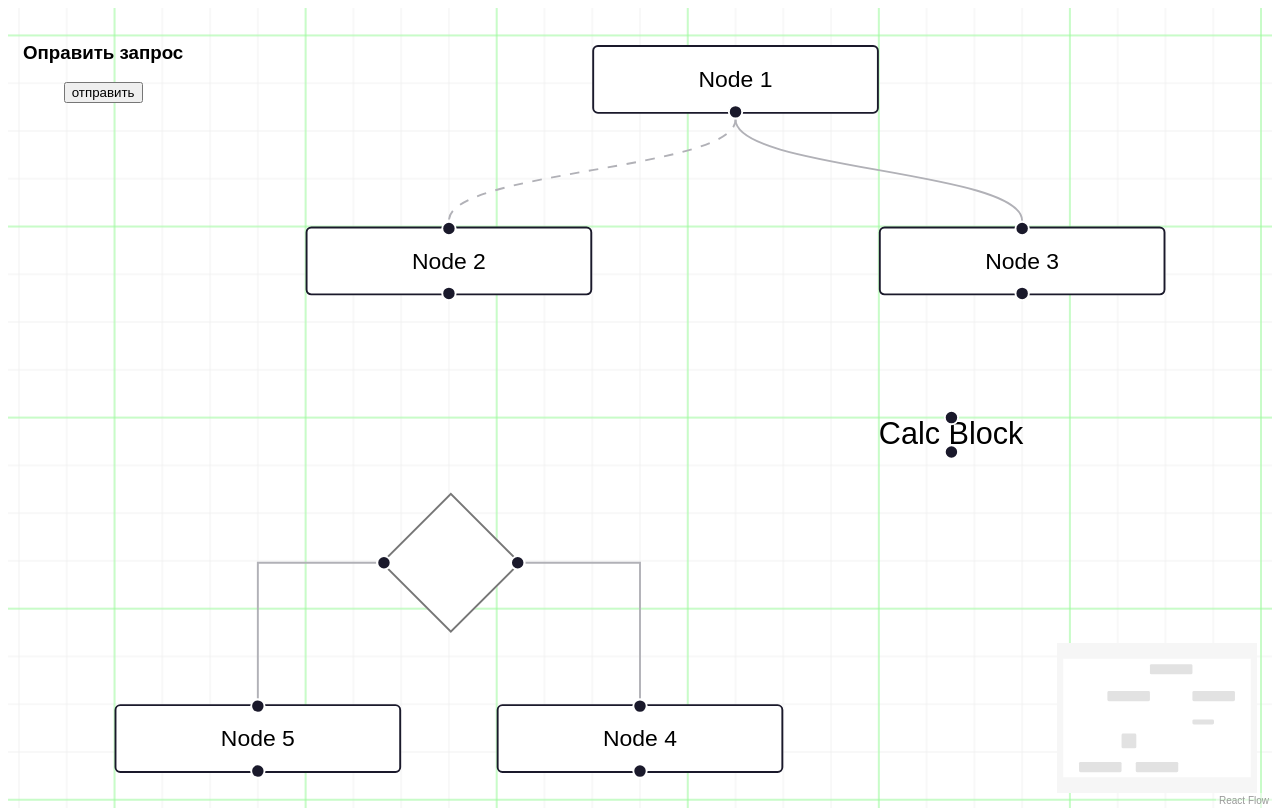
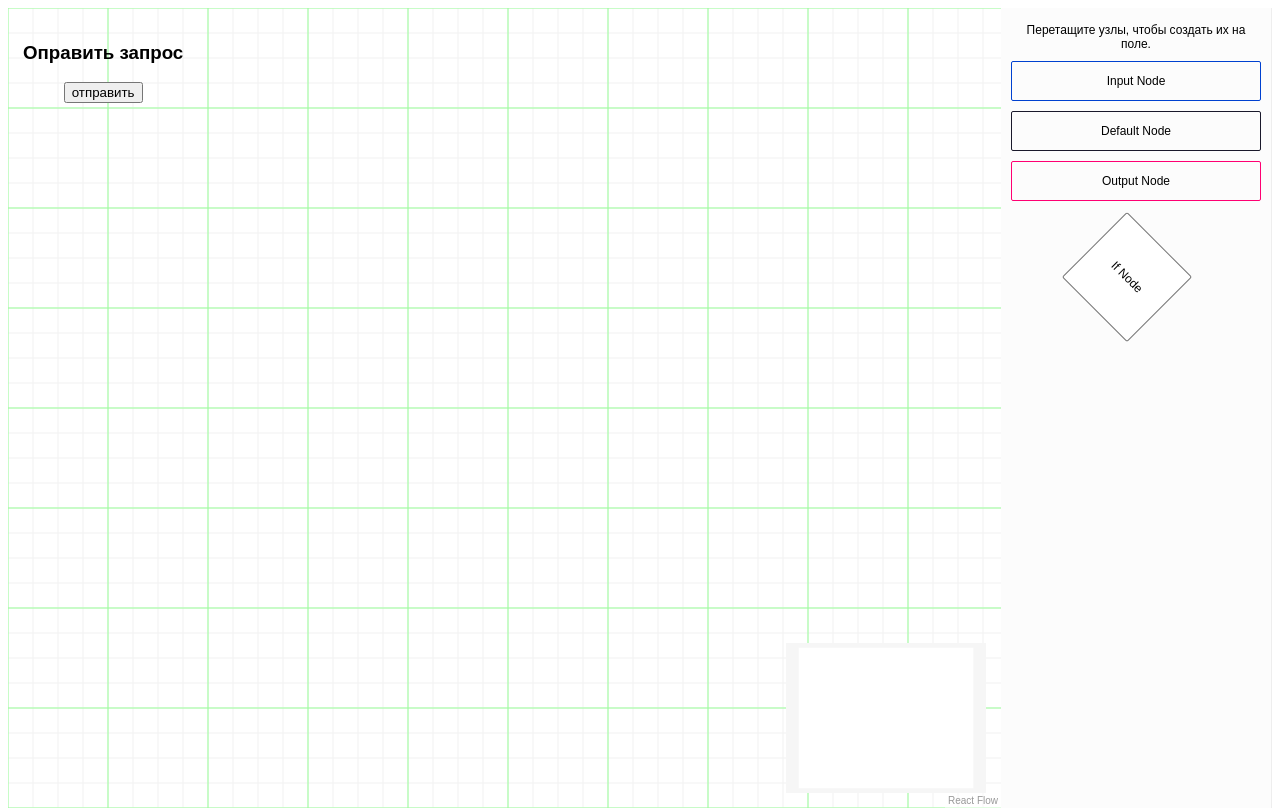
Before and after one commit to shabalin-AA/algorithm-visualizer, a React (Create React App) app in the folder visualizer/: page / in a window 1280 px wide. Built offline with nearby package versions, Linux system fonts and the light colour scheme.

Commit message:
add Panel Nodes

```diff
--- /dev/null
+++ b/visualizer/src/Context.tsx
@@ -0,0 +1,25 @@
+import React, { createContext, useContext, useState, ReactNode } from 'react';
+
+type DnDContextType = [string | null, React.Dispatch<React.SetStateAction<string | null>>];
+
+const DnDContext = createContext<DnDContextType>([null, () => {}]);
+
+interface DnDProviderProps {
+  children: ReactNode;
+}
+
+export const DnDProvider: React.FC<DnDProviderProps> = ({ children }) => {
+  const [type, setType] = useState<string | null>(null);
+
+  return (
+    <DnDContext.Provider value={[type, setType]}>
+      {children}
+    </DnDContext.Provider>
+  );
+}
+
+export default DnDContext;
+
+export const useDnD = () => {
+  return useContext(DnDContext);
+}
--- a/visualizer/src/Flow.tsx
+++ b/visualizer/src/Flow.tsx
@@ -1,7 +1,8 @@
-import { useCallback } from "react";
-import { useState } from "react";
+import { useCallback, useState, useRef} from "react";
 import {
   ReactFlow,
+  useReactFlow,
+  ReactFlowProvider,
   Node,
   addEdge,
   SelectionMode,
@@ -16,44 +17,51 @@ import {
   Controls,
   ControlButton
 } from "@xyflow/react";
+
 import CalcBlock from "./CustomNode";
 import "@xyflow/react/dist/style.css";
 import NodeCustomPoints from "./CustomNodeBlock";
 import ButtonEdge from './ButtonEdge';
 import axios from "axios"
+import Sidebar from './Sidebar';
+import { DnDProvider, useDnD } from './Context';
+
 // const panOnDrag = [1, 2];
 const url = "http://localhost:3000/execute"
 
+let id = 1;
+const getId = () => `${id++}`;
+
 const initialNodes: Node[] = [
-  {
-    id: "1",
-    type: "input",
-    data: { label: "Node 1" },
-    position: { x: 250, y: 5 }
-  },
-  { id: "2", data: { label: "Node 2" }, position: { x: 100, y: 100 } },
-  { id: "3", data: { label: "Node 3" }, position: { x: 400, y: 100 } },
-  {
-    id: "4",
-    type: "CalcBlock",
-    data: { label: "Calc Block" },
-    position: { x: 400, y: 200 }
-  },
-  {
-    id: "5",
-    type: "NodeCustomPoints",
-    data: { label: "If" },
-    position: { x: 150, y: 250 },
-  },
-  { id: "6", data: { label: "Node 4" }, position: { x: 200, y: 350 } },
-  { id: "7", data: { label: "Node 5" }, position: { x: 0, y: 350 } },
+  // {
+  //   id: "1",
+  //   type: "input",
+  //   data: { label: "Node 1" },
+  //   position: { x: 250, y: 5 }
+  // },
+  // { id: "2", data: { label: "Node 2" }, position: { x: 100, y: 100 } },
+  // { id: "3", data: { label: "Node 3" }, position: { x: 400, y: 100 } },
+  // {
+  //   id: "4",
+  //   type: "CalcBlock",
+  //   data: { label: "Calc Block" },
+  //   position: { x: 400, y: 200 }
+  // },
+  // {
+  //   id: "5",
+  //   type: "NodeCustomPoints",
+  //   data: { label: "If" },
+  //   position: { x: 150, y: 250 },
+  // },
+  // { id: "6", data: { label: "Node 4" }, position: { x: 200, y: 350 } },
+  // { id: "7", data: { label: "Node 5" }, position: { x: 0, y: 350 } },
 ];
 
 const initialEdges: Edge[] = [
-  { id: "e1-2", source: "1", target: "2", animated: true },
-  { id: "e1-3", source: "1", target: "3" },
-  { id: "e5-6", source: "5", target: "6", sourceHandle: "No", type: 'step'},
-  { id: "e5-7", source: "5", target: "7", sourceHandle: "Yes", type: 'step'},
+  // { id: "e1-2", source: "1", target: "2", animated: true },
+  // { id: "e1-3", source: "1", target: "3" },
+  // { id: "e5-6", source: "5", target: "6", sourceHandle: "No", type: 'step'},
+  // { id: "e5-7", source: "5", target: "7", sourceHandle: "Yes", type: 'step'},
 ];
 
 const nodeTypes = {
@@ -80,14 +88,46 @@ function AxiosPost(){
 }
 
 const BasicFlow = () => {
-  const [nodes, , onNodesChange] = useNodesState(initialNodes);
+  const reactFlowWrapper = useRef(null);
+  const { screenToFlowPosition } = useReactFlow();
+  const [type] = useDnD();
+  const [nodes, setNodes, onNodesChange] = useNodesState(initialNodes);
   const [edges, setEdges, onEdgesChange] = useEdgesState(initialEdges);
   const onConnect = useCallback(
     (params: Edge | Connection) => setEdges((eds) => addEdge(params, eds)),
     [setEdges]
   );
 
+  const onDragOver = useCallback((event: { preventDefault: () => void; dataTransfer: { dropEffect: string; }; }) => {
+    event.preventDefault();
+    event.dataTransfer.dropEffect = 'move';
+  }, []);
+
+  const onDrop = useCallback(
+    (event: { preventDefault: () => void; clientX: any; clientY: any; }) => {
+      event.preventDefault();
+      if (!type) {
+        return;
+      }
+      const position = screenToFlowPosition({
+        x: event.clientX,
+        y: event.clientY,
+      });
+      const newNode = {
+        id: getId(),
+        type,
+        position,
+        data: { label: `Node ${id - 1}` },
+      };
+
+      setNodes((nds) => nds.concat(newNode));
+    },
+    [screenToFlowPosition, type],
+  );
+
   return (
+    <div className="BasicFlow">
+      <div className="reactflow-wrapper" ref={reactFlowWrapper}>
       <ReactFlow
         nodes={nodes}
         edges={edges}
@@ -100,6 +140,8 @@ const BasicFlow = () => {
         // selectionMode={SelectionMode.Partial}
         nodeTypes={nodeTypes}
         edgeTypes={edgeTypes}
+        onDrop={onDrop}
+        onDragOver={onDragOver}
         fitView
         >
         <MiniMap
@@ -125,7 +167,16 @@ const BasicFlow = () => {
             <button onClick={() => AxiosPost()}>отправить</button>
           </Panel>
       </ReactFlow>
+      </div>
+      <Sidebar />
+    </div>
   );
 }
 
-export default BasicFlow;
+export default () => (
+  <ReactFlowProvider>
+    <DnDProvider>
+      <BasicFlow />
+    </DnDProvider>
+  </ReactFlowProvider>
+);
--- /dev/null
+++ b/visualizer/src/Sidebar.tsx
@@ -0,0 +1,31 @@
+import React, { FC } from 'react';
+import { useDnD } from "./Context";
+
+const DnDComponent: FC = () => {
+  const [_, setType] = useDnD();
+
+  const onDragStart = (event: React.DragEvent<HTMLDivElement>, nodeType: string): void => {
+    setType(nodeType);
+    event.dataTransfer.effectAllowed = 'move';
+  };
+
+  return (
+    <aside>
+      <div className="description">Перетащите узлы, чтобы создать их на поле.</div>
+      <div className="dndnode input" onDragStart={(event) => onDragStart(event, 'input')} draggable>
+        Input Node
+      </div>
+      <div className="dndnode" onDragStart={(event) => onDragStart(event, 'default')} draggable>
+        Default Node
+      </div>
+      <div className="dndnode output" onDragStart={(event) => onDragStart(event, 'output')} draggable>
+        Output Node
+      </div>
+      <div className="ifnode" onDragStart={(event) => onDragStart(event, 'NodeCustomPoints')} draggable>
+        If Node
+      </div>
+    </aside>
+  );
+};
+
+export default DnDComponent;
--- a/visualizer/src/styles.css
+++ b/visualizer/src/styles.css
@@ -1,6 +1,7 @@
 html,
 body,
 #root,
+
 .App {
   height: 100%;
 }
@@ -10,6 +11,80 @@ body,
   text-align: center;
 }
 
+.BasicFlow {
+  flex-direction: column;
+  display: flex;
+  flex-grow: 1;
+  height: 100%;
+}
+
+.BasicFlow aside {
+  border-right: 1px solid #eee;
+  padding: 15px 10px;
+  font-size: 12px;
+  background: #fcfcfc;
+}
+
+.BasicFlow aside .description {
+  margin-bottom: 10px;
+}
+
+.BasicFlow .dndnode {
+  height: 30px;
+  padding: 4px;
+  border: 1px solid #1a192b;
+  border-radius: 2px;
+  margin-bottom: 10px;
+  display: flex;
+  justify-content: center;
+  align-items: center;
+  cursor: grab;
+}
+
+.BasicFlow .dndnode.input {
+  border-color: #0041d0;
+}
+
+.BasicFlow .dndnode.output {
+  border-color: #ff0072;
+}
+
+.BasicFlow .ifnode {
+  position: relative;
+  left: 70px;
+  top: 20px;
+  width: 90px;
+  height: 90px;
+  background: #fff;
+  border: 1px solid #777;
+  transform: rotate(45deg);
+  border-radius: 2px;
+  margin-bottom: 10px;
+  display: flex;
+  justify-content: center;
+  align-items: center;
+  cursor: grab;
+}
+
+.BasicFlow .reactflow-wrapper {
+  flex-grow: 1;
+  height: 100%;
+}
+
+.BasicFlow .selectall {
+  margin-top: 10px;
+}
+
+@media screen and (min-width: 768px) {
+  .BasicFlow {
+    flex-direction: row;
+  }
+  .BasicFlow aside {
+    width: 20%;
+    max-width: 250px;
+  }
+}
+
 .calc_block {
   padding: 10px;
   background-color: #328845;
```
Lines whose indentation alone changed are shown as unchanged.
